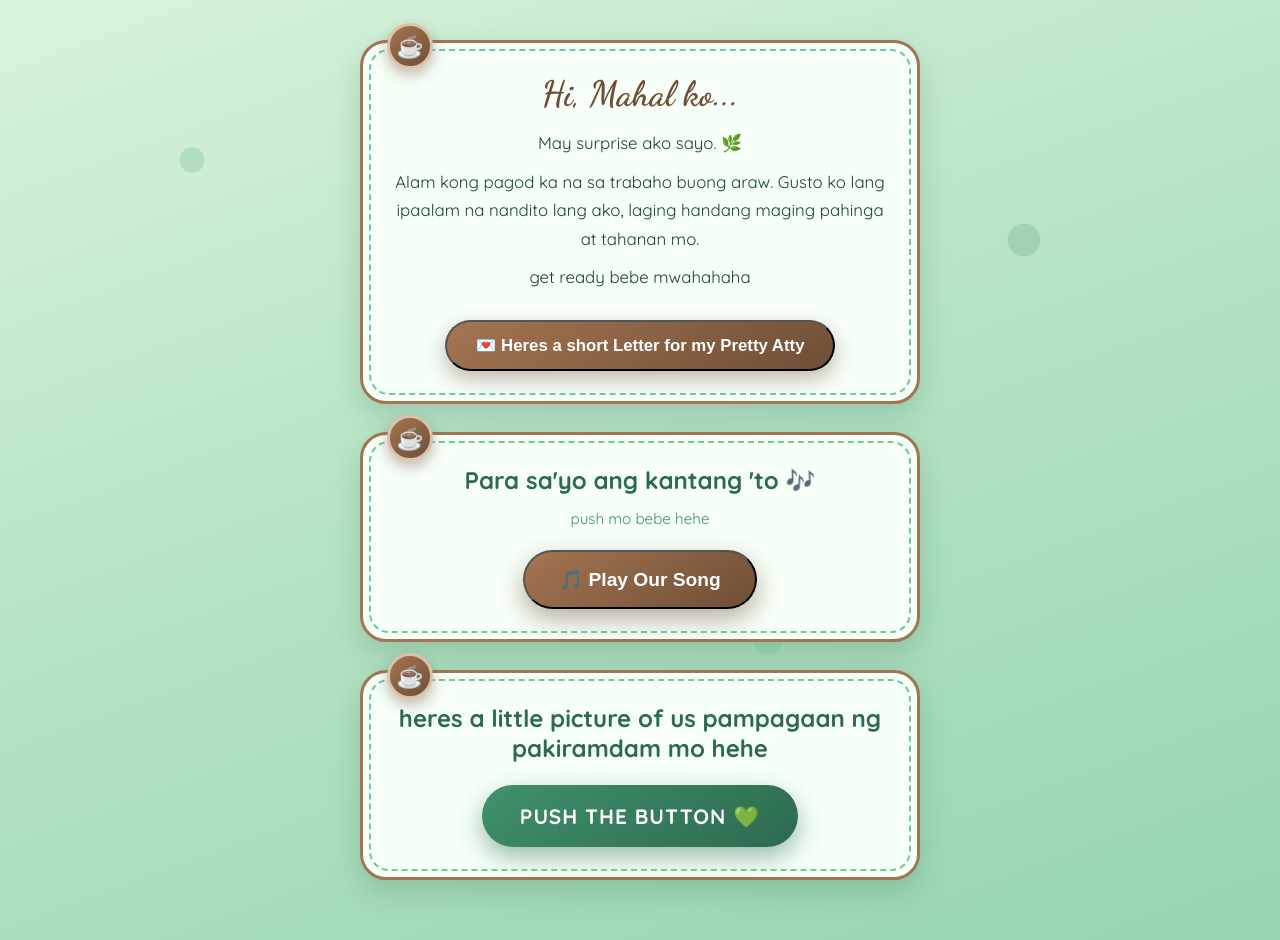
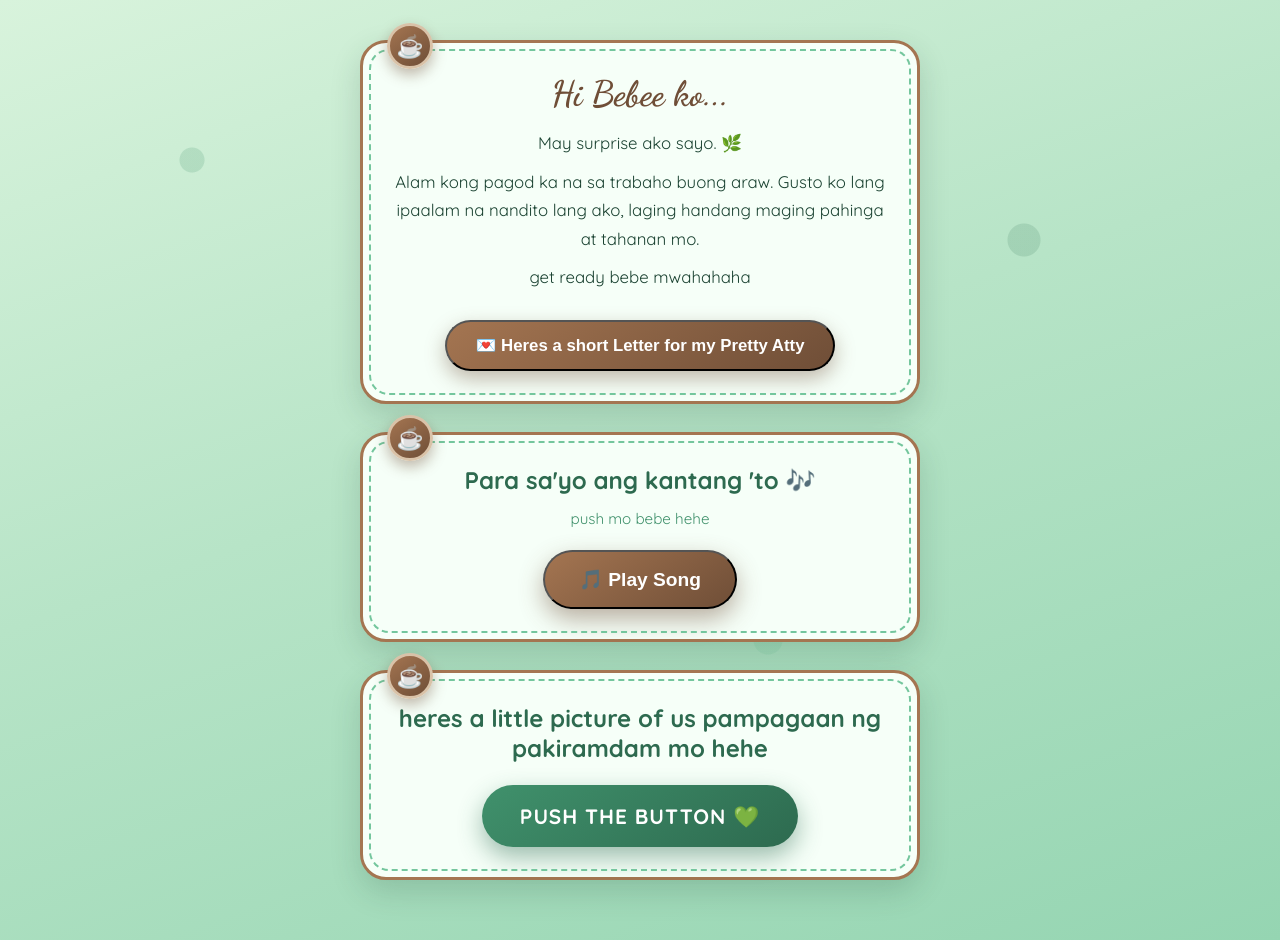
Before and after one commit to dennisandrew959-crypto/surprise-for-my-baby, a plain HTML site: page index.html in a window 1280 px wide. Drawn offline with Linux system fonts and the light colour scheme.

Commit message:
Update greeting and button text in index.html

```diff
--- a/index.html
+++ b/index.html
@@ -14,7 +14,7 @@
   <!-- CONTAINER 1: Surprise letter -->
   <section class="container letter-card">
     <span class="mocha-icon" title="mocha">☕</span>
-    <h1 class="handwriting">Hi, Mahal ko...</h1>
+    <h1 class="handwriting">Hi Bebee ko...</h1>
     <div class="letter">
       <p>May surprise ako sayo. 🌿</p>
       <p>Alam kong pagod ka na sa trabaho buong araw.
@@ -30,7 +30,7 @@
     <span class="mocha-icon" title="mocha">☕</span>
     <h2>Para sa'yo ang kantang 'to 🎶</h2>
     <p class="hint">push mo bebe hehe</p>
-    <button id="musicBtn" class="music-btn">🎵 Play Our Song</button>
+    <button id="musicBtn" class="music-btn">🎵 Play Song</button>
     <div id="musicBox" class="media-box"></div>
   </section>
 
```
